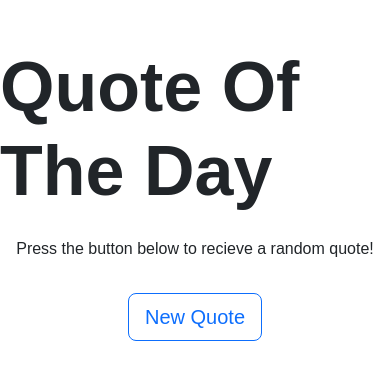
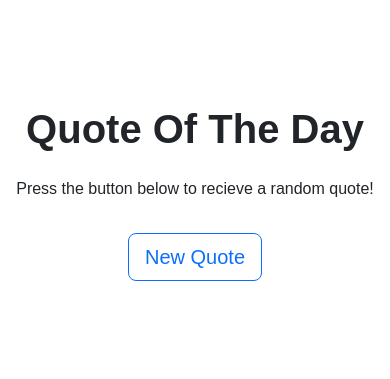
Before and after one commit to Zuma-1/quote, a plain HTML site: page index.html in a window 390 px wide. Shown: the part 261-640 px from the top of the page. Drawn offline with Linux system fonts and the light colour scheme.

Commit message:
update css

```diff
--- a/css/master.css
+++ b/css/master.css
@@ -25,3 +25,14 @@ h1{
 font-weight: 900;
 font-size: 70px;
 }
+
+
+@media screen and (max-width : 576px){
+
+h1{
+font-size : 40px;
+text-align: center;
+}
+
+
+}
```
